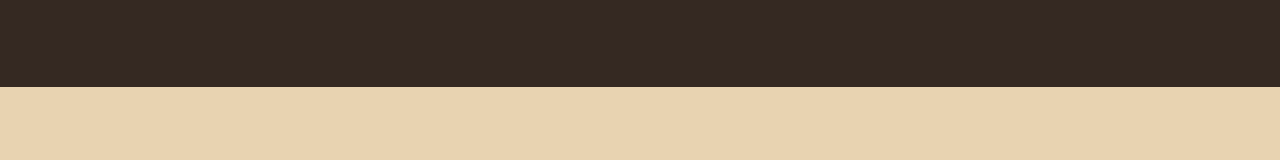
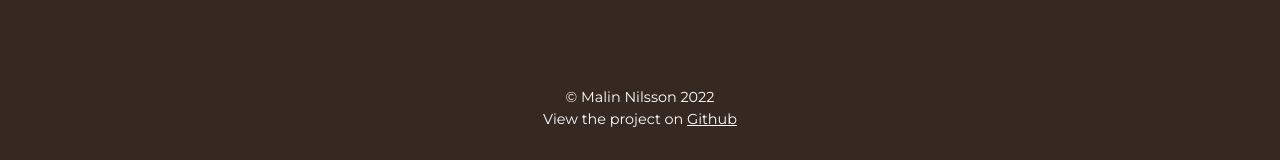
Before and after one commit to malin-nilsson/ICED-LandingPage, a website built with Parcel: page src/index.html in a window 1280 px wide. Shown: the part 3538-3698 px from the top of the page. Before the commit the page ends 3625 px from the top, so only its background shows below. Built offline with nearby package versions, Linux system fonts and the light colour scheme.

Commit message:
Added author

```diff
--- a/src/index.html
+++ b/src/index.html
@@ -267,7 +267,12 @@
                     </a>
                 </div>
             </section>
+
         </footer>
+        <div class="credit">
+            <p>© Malin Nilsson 2022</p>
+            <p>View the project on <a href="https://github.com/malin-nilsson/ICED-LandingPage">Github</a></p>
+        </div>
     </main>
 </body>
 </html>
--- a/src/scss/elements/footer.scss
+++ b/src/scss/elements/footer.scss
@@ -75,3 +75,22 @@
 #text {
   display: none;
 }
+
+.credit {
+  display: flex;
+  flex-direction: column;
+  background-color: #352922;
+  justify-content: center;
+  align-items: center;
+  color: #fff;
+  font-size: 0.9rem;
+  padding-bottom: 30px;
+
+  a {
+    color: #fff;
+  }
+
+  p {
+    margin: 0px;
+  }
+}
```
